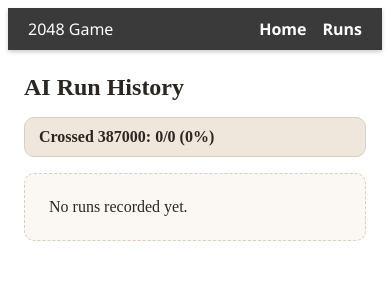
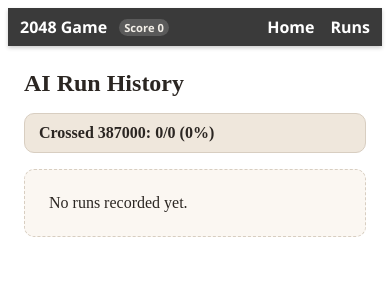
Before and after one commit to zvweiss/2048-Angular, an Angular app: page /runs in a window 390 px wide. Shown: the top 300 px of the page. Built offline with nearby package versions, Linux system fonts and the light colour scheme.

Commit message:
Refine mobile UI and controls

```diff
--- a/src/app/components/game-board/game-board.component.css
+++ b/src/app/components/game-board/game-board.component.css
@@ -83,7 +83,7 @@
   color: #f9f6f2;
   /* background: #edcf72; */
   /* background: #dd2d21; */
-  background: #b51206;
+  background: #FF0000;
   font-size: clamp(22px, 6vw, 44px);
 }
 
@@ -92,44 +92,44 @@
   color: #f9f6f2; */
   color: #f9f6f2;
   /* background: #e62618; */
-  background: #b51206;
+  background: #EE0000;
   font-size: clamp(22px, 6vw, 44px);
 }
 
 .tile-512 {
   color: #f9f6f2;
   /* background: #edc850; */
-  background: #b51206;
+  background: #DD0000;
   font-size: clamp(22px, 6vw, 44px);
 }
 
 .tile-1024 {
   color: rgb(255, 255, 255);
-  background: rgba(128, 128, 128);
+  background: #909090;
   font-size: clamp(18px, 5.5vw, 36px);
 }
 
 .tile-2048 {
   color: rgb(255, 255, 255);
-  background: rgb(98, 98, 98);
+  background:#707070;
   font-size: clamp(18px, 5.5vw, 36px);
 }
 
 .tile-4096 {
   color: rgb(255, 255, 255);
-  background: rgb(68, 68, 68);
+  background: #505050;
   font-size: clamp(18px, 5.5vw, 36px);
 }
 
 .tile-8192 {
   color: rgb(255, 255, 255);
-  background: rgb(0, 0, 0);
+  background: #303030;
   font-size: clamp(18px, 5.5vw, 36px);
 }
 
 .tile-16384 {
   color: rgb(255, 255, 255);
-  background: rgba(0, 0, 0);
+  background: #000000;
   font-size: clamp(16px, 5vw, 32px);
 }
 
--- a/src/app/components/navbar/navbar.component.css
+++ b/src/app/components/navbar/navbar.component.css
@@ -7,12 +7,37 @@
   padding: 10px 20px;
   box-shadow: 0 2px 4px rgba(0, 0, 0, 0.2);
   font-family: 'Segoe UI', Tahoma, Geneva, Verdana, sans-serif;
+  gap: 12px;
 }
 
-.navbar h1 {
-  margin: 0;
-  font-size: 1.5rem;
+.nav-left {
+  display: flex;
+  align-items: center;
+  gap: 12px;
+  min-width: 0;
+}
+
+.logo {
+  font-size: 1.2rem;
   font-weight: bold;
+  white-space: nowrap;
+}
+
+.nav-scores {
+  display: flex;
+  gap: 8px;
+  align-items: center;
+  flex-wrap: wrap;
+}
+
+.score-chip {
+  background: #5a5a5a;
+  color: #f3efe8;
+  font-weight: 600;
+  font-size: 0.85rem;
+  padding: 2px 8px;
+  border-radius: 999px;
+  white-space: nowrap;
 }
 
 .navbar a {
@@ -29,3 +54,33 @@
 .navbar a:hover {
   text-decoration: underline;
 }
+
+@media (max-width: 520px) {
+  .navbar {
+    padding: 8px 12px;
+  }
+
+  .logo {
+    font-size: 1rem;
+  }
+
+  .best-chip {
+    display: none;
+  }
+
+  .score-chip {
+    font-size: 0.75rem;
+    padding: 2px 6px;
+  }
+}
+
+@media (max-width: 420px) {
+  .nav-scores {
+    display: flex;
+  }
+
+  .score-chip {
+    font-size: 0.7rem;
+    padding: 1px 5px;
+  }
+}
--- a/src/app/components/navbar/navbar.component.html
+++ b/src/app/components/navbar/navbar.component.html
@@ -1,5 +1,11 @@
 <nav class="navbar">
-  <div class="logo">2048 Game</div>
+  <div class="nav-left">
+    <div class="logo">2048 Game</div>
+    <div class="nav-scores">
+      <span class="score-chip">Score {{ score$ | async }}</span>
+      <span class="score-chip best-chip">Best {{ bestScore$ | async }}</span>
+    </div>
+  </div>
   <div class="nav-links">
     <a routerLink="/" routerLinkActive="active">Home</a>
     <a routerLink="/runs" routerLinkActive="active">Runs</a>
--- a/src/app/components/navbar/navbar.component.ts
+++ b/src/app/components/navbar/navbar.component.ts
@@ -1,11 +1,22 @@
+import { CommonModule } from '@angular/common';
 import { Component } from '@angular/core';
 import { RouterModule } from '@angular/router';
+import { Observable } from 'rxjs';
+import { GameService } from '../../services/game.service';
 
 @Component({
   selector: 'app-navbar',
   standalone: true,
-  imports: [RouterModule],
+  imports: [CommonModule, RouterModule],
   templateUrl: './navbar.component.html',
   styleUrls: ['./navbar.component.css'],
 })
-export class NavbarComponent {}
+export class NavbarComponent {
+  score$!: Observable<number>;
+  bestScore$!: Observable<number>;
+
+  constructor(private game: GameService) {
+    this.score$ = game.score$;
+    this.bestScore$ = game.bestScore$;
+  }
+}
--- a/src/app/pages/game-page/game-page.component.css
+++ b/src/app/pages/game-page/game-page.component.css
@@ -29,25 +29,6 @@
   max-width: 400px;
 }
 
-.score-container {
-  display: grid;
-  grid-template-columns: repeat(3, minmax(0, 1fr));
-  gap: var(--space-1);
-  margin-bottom: var(--space-1);
-  width: var(--board-width);
-  max-width: 100%;
-}
-
-.score-box {
-  flex: 1;
-  background: #bbada0;
-  color: #2a1a10;
-  font-weight: bold;
-  padding: 0.4rem;
-  text-align: center;
-  border-radius: 5px;
-}
-
 .controls {
   margin: var(--space-1) 0 var(--space-2);
   display: flex;
@@ -61,6 +42,7 @@
 .controls button {
   font-size: 1.02rem;
   padding: 0.4rem 0.7rem;
+  flex: 1;
 }
 
 .ai-controls {
@@ -124,14 +106,6 @@
   background: #faf7f2;
 }
 
-.ai-step-secondary {
-  display: block;
-  width: 100%;
-  margin-bottom: var(--space-1);
-  padding: 0.45rem 0.75rem;
-  font-size: 0.95rem;
-}
-
 .ai-advanced summary {
   font-weight: 600;
   cursor: pointer;
@@ -166,19 +140,6 @@ app-game-board {
   max-width: 100%;
 }
 
-.ai-summary {
-  width: var(--board-width);
-  max-width: 100%;
-  background: #f3efe8;
-  color: #2a1a10;
-  border: 1px solid #d6cfc6;
-  border-radius: 6px;
-  padding: 0.5rem 0.75rem;
-  margin-bottom: 0.5rem;
-  font-size: 0.9rem;
-  line-height: 1.3;
-}
-
 .debug-controls {
   display: flex;
   gap: 0.5rem;
@@ -194,10 +155,6 @@ app-game-board {
 @media (max-width: 600px) {
   .game-container {
     padding: var(--space-2) var(--space-1);
-  }
-
-  .score-container {
-    grid-template-columns: repeat(3, minmax(0, 1fr));
   }
 
   .page-container > app-game-board {
@@ -217,7 +174,7 @@ app-game-board {
   }
 
   .controls {
-    flex-direction: column;
+    flex-direction: row;
   }
 
   .ai-controls label {
@@ -235,24 +192,12 @@ app-game-board {
   }
 
   .ai-buttons {
-    flex-direction: column;
+    flex-direction: row;
   }
 
-  .ai-step-primary {
-    display: none;
-  }
 }
 
 @media (max-width: 390px) {
-  .score-container {
-    gap: 0.35rem;
-  }
-
-  .score-box {
-    padding: 0.35rem;
-    font-size: 0.85rem;
-  }
-
   .controls button {
     font-size: 1rem;
   }
--- a/src/app/pages/game-page/game-page.component.html
+++ b/src/app/pages/game-page/game-page.component.html
@@ -2,25 +2,21 @@
 
 <div class="game-container">
   <div class="page-container" appSwipe (swipe)="move($event)">
-    <div class="score-container">
-      <div class="score-box">
-        <div>Score</div>
-        <div>{{ score$ | async }}</div>
-      </div>
-      <div class="score-box">
-        <div>Best</div>
-        <div>{{ bestScore$ | async }}</div>
-      </div>
-      <div class="score-box">
-        <div>Moves</div>
-        <div>{{ moveCount$ | async }}</div>
-      </div>
-    </div>
-
     <div class="controls">
-      <button (click)="restart()">🔄</button>
-      <button (click)="toggleAiRun()" [disabled]="gameOverActive">
-        {{ aiRunning ? 'Stop AI' : 'Run AI' }}
+      <button (click)="restart()" title="Restart game">🔄</button>
+      <button
+        (click)="toggleAiRun()"
+        [disabled]="gameOverActive"
+        [title]="aiRunning ? 'Stop AI' : 'Run AI'"
+      >
+        {{ aiRunning ? '🔴' : '🟢' }}
+      </button>
+      <button
+        (click)="stepAi()"
+        [disabled]="aiRunning || gameOverActive"
+        [attr.title]="aiRunning || gameOverActive ? null : 'Single Step'"
+      >
+        🚶
       </button>
     </div>
 
@@ -39,13 +35,6 @@
 
       <details class="ai-advanced">
         <summary>AI Settings</summary>
-        <button
-          class="ai-step-secondary"
-          (click)="stepAi()"
-          [disabled]="aiRunning || gameOverActive"
-        >
-          Single Step
-        </button>
         <label class="ai-speed">
           AI Speed
           <input
@@ -87,10 +76,6 @@
 
     <app-game-board></app-game-board>
 
-    <div class="ai-summary" *ngIf="aiSummary">
-      {{ aiSummary }}
-    </div>
-
     <div
       class="debug-controls"
       *ngIf="debugMode && debugVisible; else debugToggleOnly"
--- a/src/app/pages/game-page/game-page.component.ts
+++ b/src/app/pages/game-page/game-page.component.ts
@@ -147,6 +147,7 @@ export class GamePageComponent implements OnInit, OnDestroy {
     this.resetAiRunTracking();
     this.game.startNewGame();
     this.winFromAiRun = false;
+    this.startAiLoop(true);
   }
 
   undo(): void {
--- a/src/app/pages/run-history/run-history.component.html
+++ b/src/app/pages/run-history/run-history.component.html
@@ -20,7 +20,6 @@
           <th (click)="sortBy('score')">Score</th>
           <th (click)="sortBy('maxTile')">Max Tile</th>
           <th (click)="sortBy('moves')">Moves</th>
-          <th (click)="sortBy('durationMs')">Duration</th>
         </tr>
       </thead>
       <tbody>
@@ -29,7 +28,6 @@
           <td>{{ run.score }}</td>
           <td>{{ run.maxTile }}</td>
           <td>{{ run.moves }}</td>
-          <td>{{ formatDuration(run.durationMs) }}</td>
         </tr>
       </tbody>
     </table>
```
